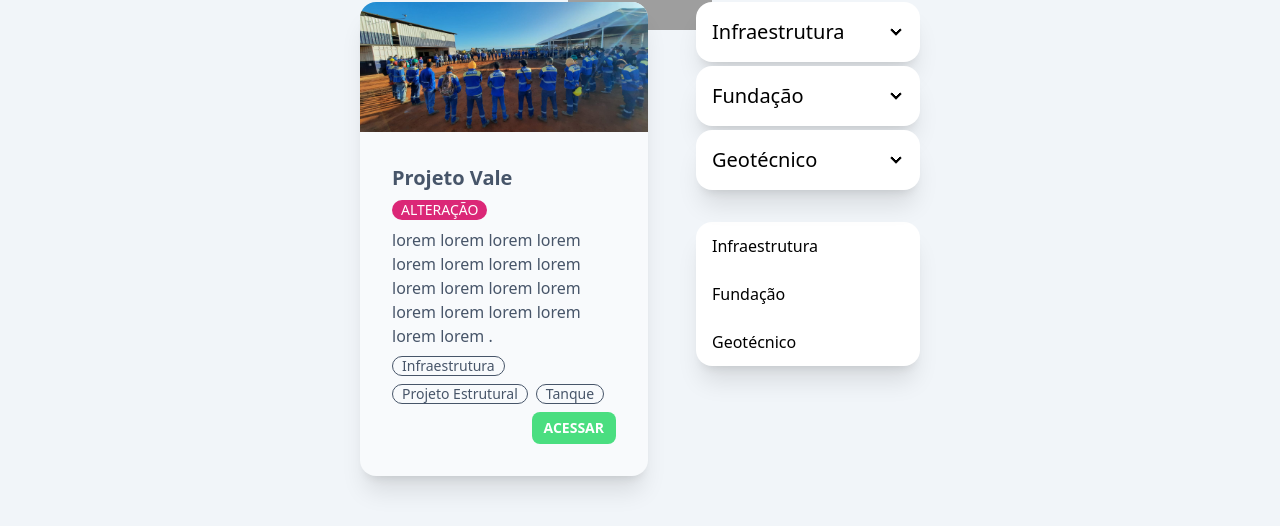
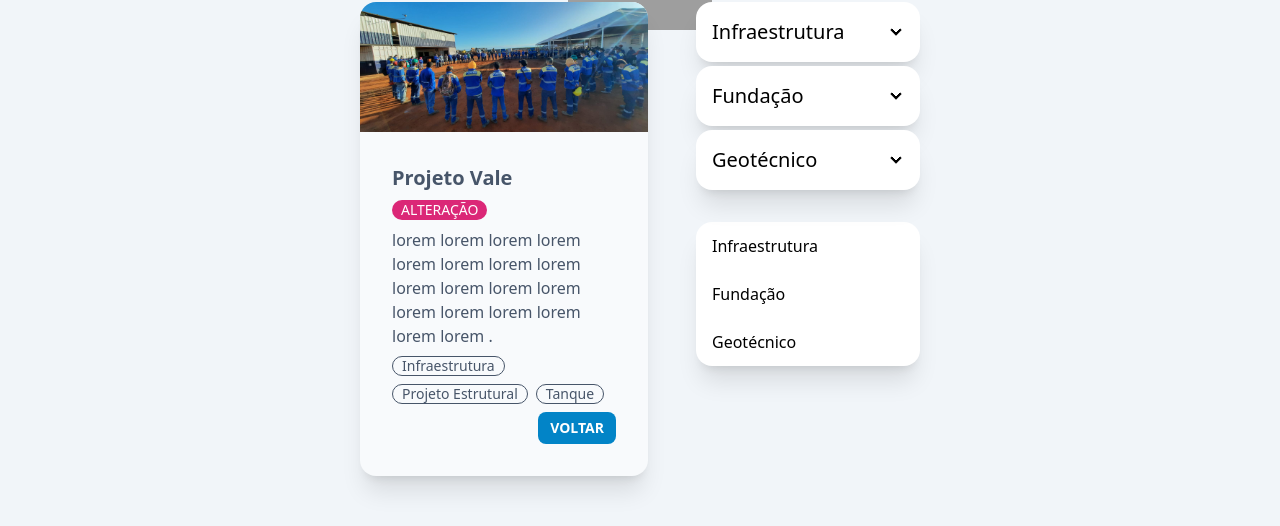
Before and after one commit to arthurlongue/fortes-engenharia, a React (Vite) app: page /project/1 in a window 1280 px wide. Shown: the part 86-612 px from the top of the page. Built offline with nearby package versions, Linux system fonts and the light colour scheme; grey boxes are pictures that could not be loaded.

Commit message:
card button changes

```diff
--- a/src/Pages/Home.tsx
+++ b/src/Pages/Home.tsx
@@ -14,7 +14,12 @@ function Home() {
         id="cards-grid"
         className="flex flex-wrap place-content-center bg-sky-600">
         {cardData.map((card) => (
-          <Card key={card.id} {...card} />
+          <Card
+            key={card.id}
+            {...card}
+            button={"Acessar"}
+            color={""}
+          />
         ))}
       </div>
       <Footer></Footer>
--- a/src/Pages/Project.tsx
+++ b/src/Pages/Project.tsx
@@ -20,7 +20,13 @@ function Project() {
     <div className="bg-slate-100 text-white">
       <Header></Header>
       <div className="container m-auto grid justify-center md:grid-flow-col">
-        {selectedCard && <Card {...selectedCard} />}
+        {selectedCard && (
+          <Card
+            {...selectedCard}
+            button={"Voltar"}
+            color={"bg-sky-600"}
+          />
+        )}
         <div className="m-6 flex flex-col gap-1">
           <Collapse
             index={0}
--- a/src/components/Card/Card.tsx
+++ b/src/components/Card/Card.tsx
@@ -1,5 +1,6 @@
 import React from "react"
 import { useNavigate } from "react-router-dom"
+import { Link } from "react-router-dom"
 
 function Card({
   id,
@@ -9,6 +10,8 @@ function Card({
   badgeEmphasis,
   badgeEmphasisColor,
   badges,
+  button,
+  color,
 }) {
   const navigate = useNavigate()
 
@@ -35,15 +38,32 @@ function Card({
             </div>
           ))}
         </div>
-
-        <button
-          onClick={handleClick}
-          className="btn-sm btn self-end border-none bg-green-400 text-white">
-          Acessar
-        </button>
+        {button === "Voltar" ? (
+          <Link className="flex justify-end" to={"/"}>
+            <Btn
+              onClick={handleClick}
+              color={color}
+              button={button}></Btn>
+          </Link>
+        ) : (
+          <Btn
+            onClick={handleClick}
+            color={color}
+            button={button}></Btn>
+        )}
       </div>
     </div>
   )
 }
 
+function Btn({ onClick, color, button }) {
+  return (
+    <button
+      onClick={onClick}
+      className={`btn-sm btn self-end border-none bg-green-400 text-white ${color}`}>
+      {button}
+    </button>
+  )
+}
+
 export default Card
```
